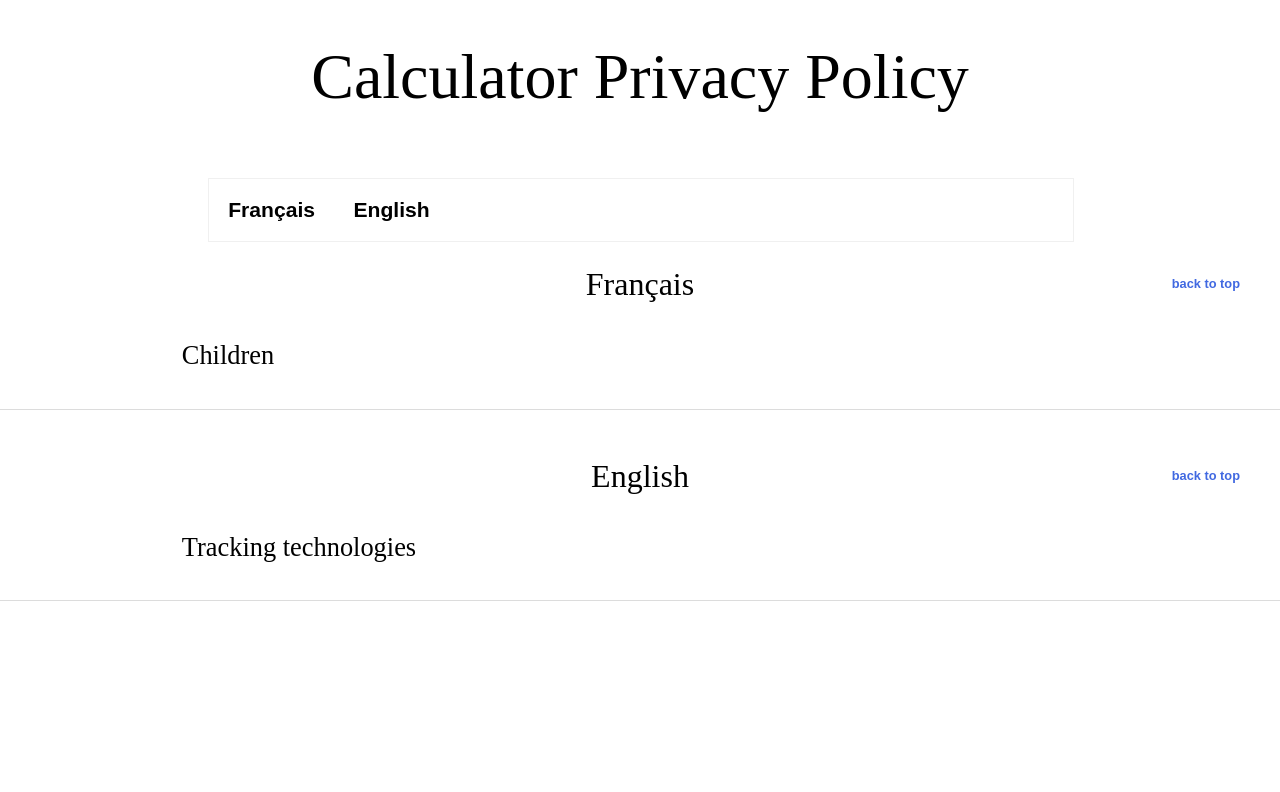
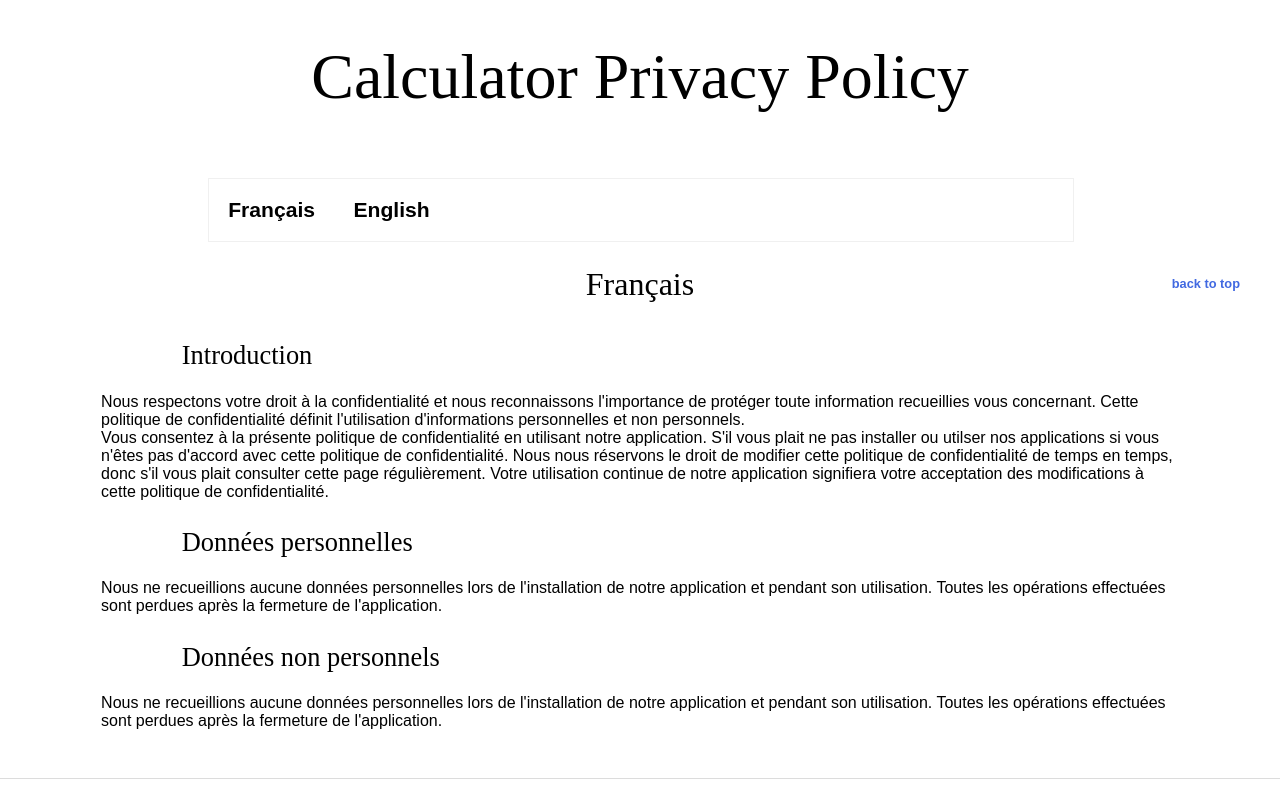
Before and after one commit to enguela/calculator.github.io, a plain HTML site: page index.html in a window 1280 px wide. Shown: the top 792 px of the page. Drawn offline with Linux system fonts and the light colour scheme.

Commit message:
Add files via upload

```diff
--- a/index.html
+++ b/index.html
@@ -29,7 +29,11 @@
 
         <ul>
             <li><a href="#french">Français</a>
-                <ul><li><a href="#misc_children">Children</a></li></ul>
+                <ul>
+                    <li><a href="#misc_introduction">Introduction</a></li>
+                    <li><a href="#misc_personal">Données personnelles</a></li>
+                    <li><a href="#misc_non_personal">Données non personnelles</a></li>
+                </ul>
             </li>
 
             <li><a href="#english">English</a>
@@ -76,8 +80,31 @@
 
             <h1 id="french">Français</h1>
 
-            <h2 id="misc_children">Children</h2>
-
+            <h2 id="misc_children">Introduction</h2>
+            <p>
+                Nous respectons votre droit à la confidentialité et nous reconnaissons l'importance
+                de protéger toute information recueillies vous concernant. Cette politique de confidentialité
+                définit l'utilisation d'informations personnelles et non personnels.
+                </br>
+                Vous consentez à la présente politique de confidentialité en utilisant notre application.
+                S'il vous plait ne pas installer ou utilser nos applications si vous n'êtes pas d'accord
+                avec cette politique de confidentialité. Nous nous réservons le droit de modifier cette
+                politique de confidentialité de temps en temps, donc s'il vous plait consulter cette page
+                régulièrement. Votre utilisation continue de notre application signifiera votre acceptation
+                des modifications à cette politique de confidentialité.
+            </p>
+            <h2 id="misc_personal">Données personnelles</h2>
+            <p>
+                Nous ne recueillions aucune données personnelles lors de l'installation de notre application
+                et pendant son utilisation. Toutes les opérations effectuées sont perdues après la fermeture
+                de l'application.
+            </p>
+            <h2 id="misc_non_personal">Données non personnels</h2>
+            <p>
+                Nous ne recueillions aucune données personnelles lors de l'installation de notre application
+                et pendant son utilisation. Toutes les opérations effectuées sont perdues après la fermeture
+                de l'application.
+            </p>
         </section>
 
         <nav class="to-top"><a href="#contents">back to top</a></nav>
```
